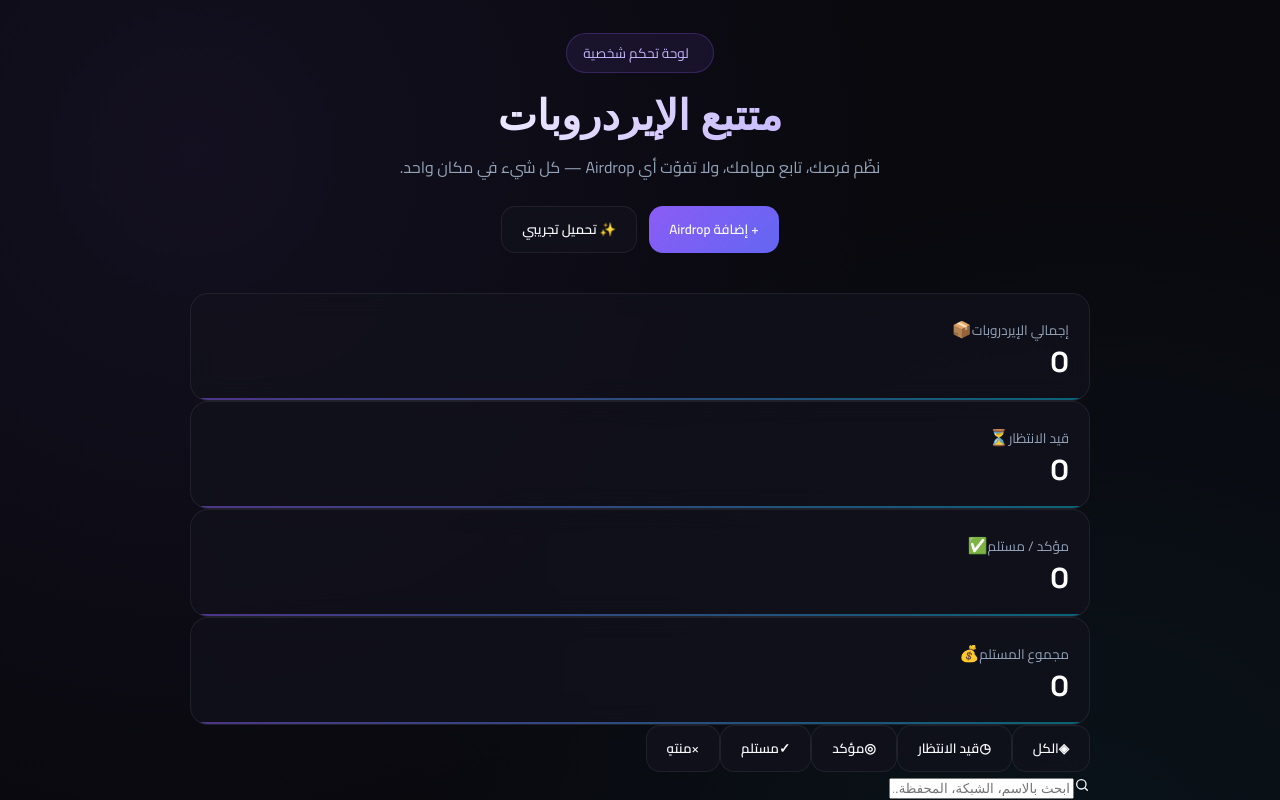
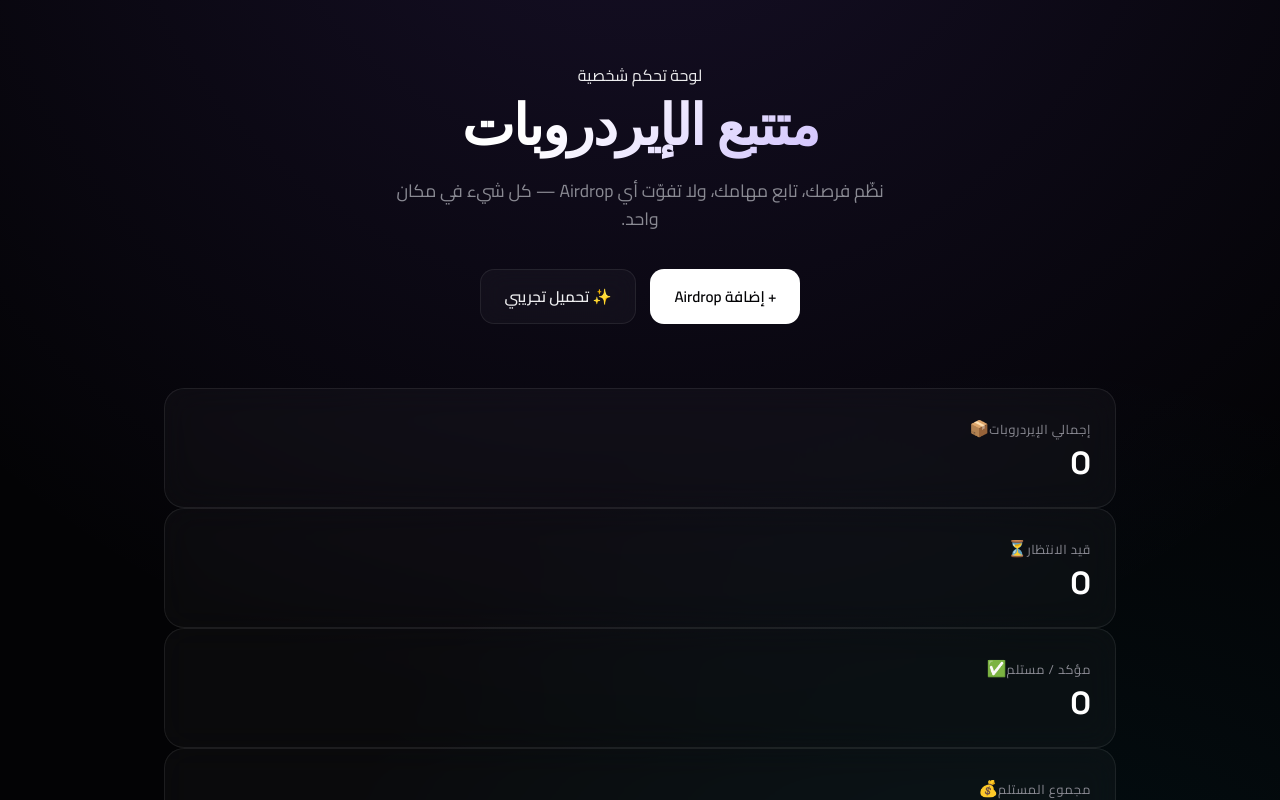
Before and after one commit to Fouadhmd/airdrop-tracker, a React (Vite) app: page / in a window 1280 px wide. Shown: the top 800 px of the page. Built offline with nearby package versions, Linux system fonts and the light colour scheme.

Commit message:
design-taste-frontend: minimalist figma-grade UI

```diff
--- a/src/premium-styles.css
+++ b/src/premium-styles.css
@@ -1,138 +1,165 @@
-@import url('https://fonts.googleapis.com/css2?family=Cairo:wght@400;600;700;900&family=Space+Grotesk:wght@500;700&display=swap');
+@import url('https://fonts.googleapis.com/css2?family=Cairo:wght@400;500;600;700&family=Space+Grotesk:wght@400;500;600;700&display=swap');
 
 :root {
-  --bg: #09090e;
-  --card-bg: rgba(18, 18, 28, 0.75);
-  --border-glass: rgba(255, 255, 255, 0.07);
-  --accent-purple: #8b5cf6;
-  --accent-cyan: #06b6d4;
-  --text-main: #f8fafc;
-  --text-muted: #94a3b8;
+  --bg: #030305;
+  --surface: rgba(255, 255, 255, 0.03);
+  --surface-hover: rgba(255, 255, 255, 0.06);
+  --border: rgba(255, 255, 255, 0.08);
+  --border-hover: rgba(139, 92, 246, 0.4);
+  --accent: #8b5cf6;
+  --cyan: #06b6d4;
+  --text-main: #ededef;
+  --text-muted: #8a8a93;
 }
 
+* { box-sizing: border-box; }
+
 body {
-  background: var(--bg);
+  background-color: var(--bg);
   background-image:
-    radial-gradient(circle at 15% 15%, rgba(139, 92, 246, 0.08) 0%, transparent 50%),
-    radial-gradient(circle at 85% 85%, rgba(6, 182, 212, 0.06) 0%, transparent 50%);
+    radial-gradient(circle at 50% -20%, rgba(139, 92, 246, 0.15), transparent 60%),
+    radial-gradient(circle at 80% 90%, rgba(6, 182, 212, 0.08), transparent 50%);
   color: var(--text-main);
   font-family: 'Cairo', sans-serif;
   margin: 0;
   padding: 0;
   min-height: 100vh;
   direction: rtl;
+  overflow-x: hidden;
 }
 
 .app {
-  max-width: 900px;
+  max-width: 1000px;
   margin: 0 auto;
-  padding: 32px 20px;
+  padding: 60px 24px;
 }
 
-/* Header */
+/* Figma-level Hero */
 header {
   text-align: center;
-  margin-bottom: 40px;
+  margin-bottom: 64px;
+  position: relative;
 }
 
-.badge-tag {
+.hero-pill {
   display: inline-flex;
   align-items: center;
-  gap: 8px;
-  background: rgba(139, 92, 246, 0.1);
-  border: 1px solid rgba(139, 92, 246, 0.25);
-  padding: 6px 16px;
-  border-radius: 50px;
+  gap: 10px;
+  background: rgba(139, 92, 246, 0.08);
+  border: 1px solid rgba(139, 92, 246, 0.2);
+  padding: 8px 18px;
+  border-radius: 100px;
   font-size: 0.85rem;
-  color: #c4b5fd;
-  margin-bottom: 16px;
+  color: #d8b4fe;
+  margin-bottom: 24px;
+  backdrop-filter: blur(10px);
+}
+
+.pill-dot {
+  width: 6px;
+  height: 6px;
+  background: var(--cyan);
+  border-radius: 50%;
+  box-shadow: 0 0 12px var(--cyan);
 }
 
 h1 {
   font-family: 'Space Grotesk', sans-serif;
-  font-size: 2.6rem;
+  font-size: 3.5rem;
   font-weight: 700;
-  margin: 0 0 10px 0;
-  background: linear-gradient(135deg, #fff 20%, #c4b5fd 70%, #06b6d4 100%);
+  margin: 0 0 16px 0;
+  letter-spacing: -0.03em;
+  background: linear-gradient(135deg, #ffffff 40%, #a78bfa 100%);
   -webkit-background-clip: text;
   -webkit-text-fill-color: transparent;
 }
 
 .subtitle {
   color: var(--text-muted);
-  font-size: 1rem;
-  margin: 0 0 24px 0;
+  font-size: 1.1rem;
+  max-width: 500px;
+  margin: 0 auto 36px auto;
+  line-height: 1.6;
 }
 
 /* Actions */
 .actions {
   display: flex;
   justify-content: center;
-  gap: 12px;
-  flex-wrap: wrap;
-  margin-bottom: 36px;
+  gap: 14px;
 }
 
 button {
-  background: var(--card-bg);
+  background: var(--surface);
   color: var(--text-main);
-  border: 1px solid var(--border-glass);
-  padding: 10px 20px;
+  border: 1px solid var(--border);
+  padding: 12px 24px;
   border-radius: 14px;
   font-family: 'Cairo', sans-serif;
   font-weight: 600;
+  font-size: 0.95rem;
   cursor: pointer;
   backdrop-filter: blur(12px);
-  transition: all 0.2s ease;
+  transition: all 0.2s cubic-bezier(0.16, 1, 0.3, 1);
 }
 
 button:hover {
-  border-color: var(--accent-purple);
+  background: var(--surface-hover);
+  border-color: var(--border-hover);
   transform: translateY(-2px);
-  box-shadow: 0 6px 20px rgba(139, 92, 246, 0.2);
+  box-shadow: 0 10px 30px rgba(139, 92, 246, 0.15);
 }
 
 button.primary {
-  background: linear-gradient(135deg, var(--accent-purple), #6366f1);
+  background: #ffffff;
+  color: #030305;
   border: none;
 }
 
-/* Stats */
+button.primary:hover {
+  background: #f4f4f5;
+  box-shadow: 0 10px 30px rgba(255, 255, 255, 0.25);
+}
+
+/* Stats Section */
 .stats {
   display: grid;
-  grid-template-columns: repeat(auto-fit, minmax(200px, 1fr));
+  grid-template-columns: repeat(4, 1fr);
   gap: 16px;
-  margin-bottom: 32px;
+  margin-bottom: 48px;
+}
+
+@media(max-width: 768px) {
+  .stats { grid-template-columns: repeat(2, 1fr); }
+  h1 { font-size: 2.5rem; }
 }
 
 .stat-card {
-  background: var(--card-bg);
-  border: 1px solid var(--border-glass);
-  border-radius: 18px;
-  padding: 20px;
-  backdrop-filter: blur(12px);
+  background: var(--surface);
+  border: 1px solid var(--border);
+  border-radius: 20px;
+  padding: 24px;
+  backdrop-filter: blur(16px);
   position: relative;
-  overflow: hidden;
+  transition: border-color 0.2s;
 }
 
-.stat-card::after {
-  content: '';
-  position: absolute;
-  bottom: 0; left: 0; right: 0; height: 2px;
-  background: linear-gradient(90deg, var(--accent-purple), var(--accent-cyan));
-  opacity: 0.5;
+.stat-card:hover {
+  border-color: rgba(255, 255, 255, 0.2);
 }
 
 .stat-label {
   color: var(--text-muted);
-  font-size: 0.85rem;
-  margin-bottom: 6px;
+  font-size: 0.8rem;
+  text-transform: uppercase;
+  letter-spacing: 0.05em;
+  margin-bottom: 8px;
 }
 
 .stat-value {
   font-family: 'Space Grotesk', sans-serif;
-  font-size: 1.8rem;
-  font-weight: 700;
+  font-size: 2rem;
+  font-weight: 600;
   color: #fff;
 }
 
@@ -140,28 +167,30 @@ button.primary {
 .cards-grid {
   display: grid;
   grid-template-columns: 1fr;
-  gap: 16px;
+  gap: 20px;
 }
 
 .card {
-  background: var(--card-bg);
-  border: 1px solid var(--border-glass);
-  border-radius: 18px;
-  padding: 22px;
-  backdrop-filter: blur(16px);
-  transition: all 0.25s ease;
+  background: var(--surface);
+  border: 1px solid var(--border);
+  border-radius: 22px;
+  padding: 28px;
+  backdrop-filter: blur(20px);
+  transition: all 0.3s cubic-bezier(0.16, 1, 0.3, 1);
 }
 
 .card:hover {
-  border-color: rgba(139, 92, 246, 0.4);
   transform: translateY(-3px);
-  box-shadow: 0 10px 30px rgba(0,0,0,0.3);
+  border-color: rgba(139, 92, 246, 0.3);
+  background: rgba(255, 255, 255, 0.04);
+  box-shadow: 0 20px 40px rgba(0,0,0,0.4);
 }
 
 .empty-state {
   text-align: center;
-  padding: 60px 20px;
-  background: var(--card-bg);
-  border: 1px solid var(--border-glass);
-  border-radius: 20px;
+  padding: 80px 20px;
+  background: var(--surface);
+  border: 1px solid var(--border);
+  border-radius: 24px;
+  color: var(--text-muted);
 }
```
